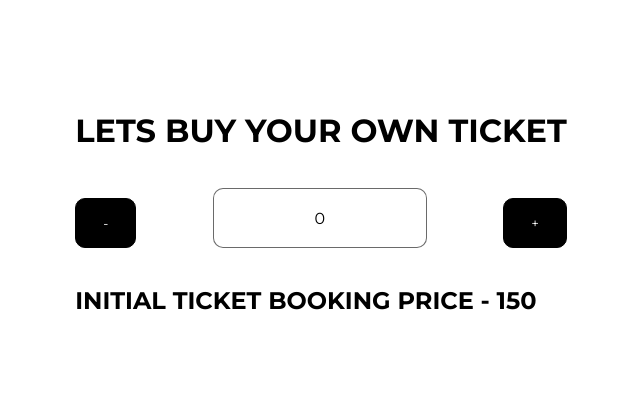
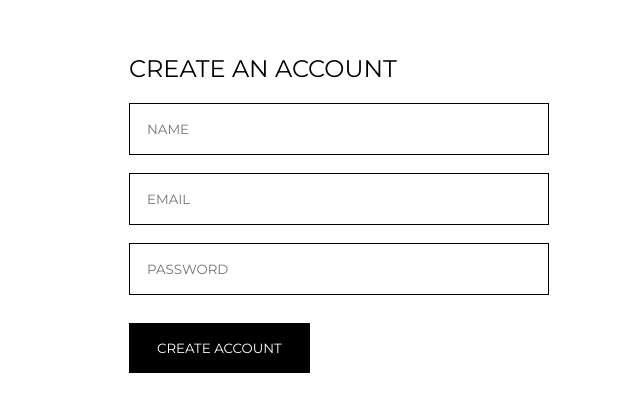
Before and after one commit to riazakhanda017ksn/wood-worth-cabinetry, a React (Create React App) app: page / in a window 1280 px wide. Shown: the part 187-598 px from the top of the page, without its empty margins (319-959 px from the left). Built offline with nearby package versions, Linux system fonts and the light colour scheme.

Commit message:
form task completed

```diff
--- a/src/App.js
+++ b/src/App.js
@@ -1,10 +1,10 @@
 import React from "react";
-import Counter from "./components/CounterApp/Conuter";
+import FormAction from "./components/FormAction/FormAction";
 
 function App() {
   return (
     <>
-      <Counter />
+      <FormAction />
     </>
   );
 }
--- /dev/null
+++ b/src/components/FormAction/FormAction.jsx
@@ -0,0 +1,87 @@
+import React from "react";
+import { useState } from "react";
+import Home from "../Home/Home";
+
+const FormAction = () => {
+  const [success, setSuccess] = useState(false);
+  const [user, setUser] = useState({
+    name: "",
+    email: "",
+    password: "",
+  });
+  const { name, email, password } = user;
+  const valueHandler = (event) => {
+    return setUser({ ...user, [event.target.name]: event.target.value });
+  };
+
+  const submitHandler = (e) => {
+    e.preventDefault();
+    return localStorage.setItem("userInfo", JSON.stringify(user));
+  };
+
+  const loadPage = () => {
+    setTimeout(() => {
+      return setSuccess(true);
+    }, 1000);
+  };
+
+  //   const validate = (event) => {
+  //     validate(event);
+  //     {
+  //       let pass = event.target.value;
+  //       let reg = "/^(?=.*d)(?=.*[a-z])(?=.*[A-Z]).{8,32}$/";
+  //       let test = reg.test(pass);
+  //       if (test) {
+  //         alert("pass");
+  //       } else {
+  //         alert("fail");
+  //       }
+  //     }
+  //   };
+
+  return (
+    <>
+      {success === true ? (
+        <Home />
+      ) : (
+        <div className="form">
+          <form action="" onSubmit={submitHandler}>
+            <h1>create an account</h1>
+            <input
+              type="text"
+              name="name"
+              onChange={valueHandler}
+              placeholder="name"
+              value={name}
+              required
+            />{" "}
+            <br />
+            <input
+              type="email"
+              name="email"
+              placeholder="email"
+              onChange={valueHandler}
+              value={email}
+              required
+            />{" "}
+            <br />
+            <input
+              type="password"
+              name="password"
+              value={password}
+              placeholder="password"
+              onChange={valueHandler}
+              required
+            />{" "}
+            <br />
+            <button type="submit" onClick={loadPage}>
+              create account
+            </button>
+          </form>
+        </div>
+      )}
+    </>
+  );
+};
+
+export default FormAction;
--- a/src/components/Home/Home.jsx
+++ b/src/components/Home/Home.jsx
@@ -1,9 +1,23 @@
 import React from "react";
 
 const Home = () => {
+  const userInformation = JSON.parse(localStorage.getItem("userInfo"));
+  const { name, email, password } = userInformation;
+
+  const deleteInfo = () => {
+    setTimeout(() => {
+      return localStorage.clear();
+    }, 1000);
+    window.location.reload();
+  };
+
   return (
-    <div>
-      <h1>home page</h1>
+    <div className="user-introduce">
+      <h1>Your information Here</h1>
+      <h3>name - {name}</h3>
+      <h3>email - {email}</h3>
+      <h3>password - {password} </h3>
+      <button onClick={deleteInfo}>delete your account</button>
     </div>
   );
 };
--- a/src/index.css
+++ b/src/index.css
@@ -4,9 +4,6 @@ body {
   margin: 0 !important;
   padding: 0 !important;
   font-family: 'Montserrat', sans-serif;
-  display: flex;
-  justify-content: center;
-  align-items: center;
   height: 100vh;
   text-transform: uppercase;
   padding: 30px;
@@ -19,7 +16,69 @@ body {
 
 }
 
-textarea {
+.form {
+  display: flex;
+  justify-content: center;
+  align-items: center;
+  height: 100vh;
+}
+
+form {
+  width: 30%;
+  margin: 0 auto !important;
+}
+
+input {
+  width: 100%;
+  margin-bottom: 18px !important;
+  padding: 17px !important;
+  border: 1px solid black;
+  text-transform: uppercase;
+  color: #767676 !important;
+  font-family: 'Montserrat';
+  outline: none;
+}
+
+.form h1 {
+  font-weight: 400;
+  font-size: 24px;
+  margin-bottom: 20px !important;
+}
+button {
+  padding: 16px 27px!important;
+  margin-top: 10px !important;
+  background: black;
+  border: 1px solid black;
+  text-transform: uppercase;
+  font-family: 'Montserrat';
+  color: white;
+  border-radius: 0px;
+  cursor: pointer;
+
+}
+
+.user-introduce {
+  display: flex;
+  justify-content: center;
+  align-items: center;
+  flex-direction: column;
+  height: 100vh;
+}
+.user-introduce h1 {
+  font-size: 34px;
+  text-align: center;
+  font-weight: 500;
+  margin-bottom: 30px !important;
+}
+
+.user-introduce h3 {
+  font-size: 18px;
+  font-weight: 400;
+  margin-bottom: 19px !important;
+  letter-spacing: 1px;
+}
+
+/* textarea {
   width: 100%;
   padding: 10px !important;
   border: 1px solid #DDDD;
@@ -82,4 +141,4 @@ input[type="text"] {
   font-size: 16px;
   font-family: 'Montserrat';
   text-transform: uppercase;
-}
+} */
```
Also changed, not shown: 1 other file (tests, documents, lock files or other folders).
